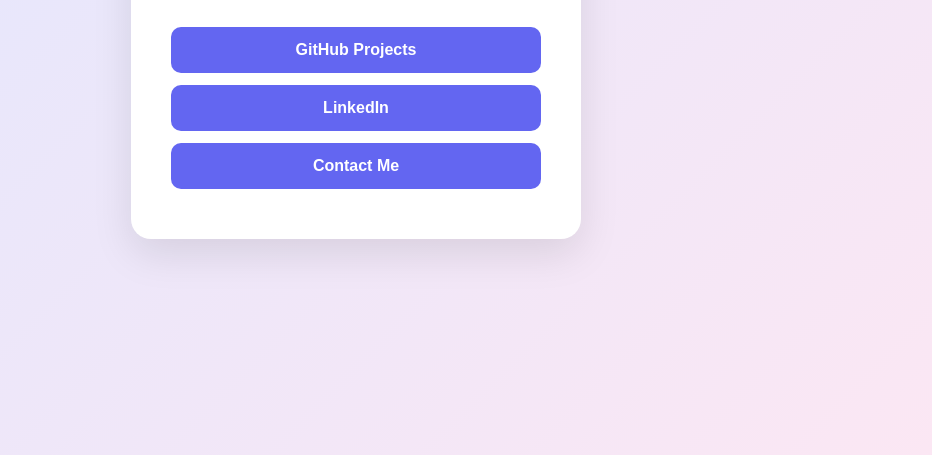
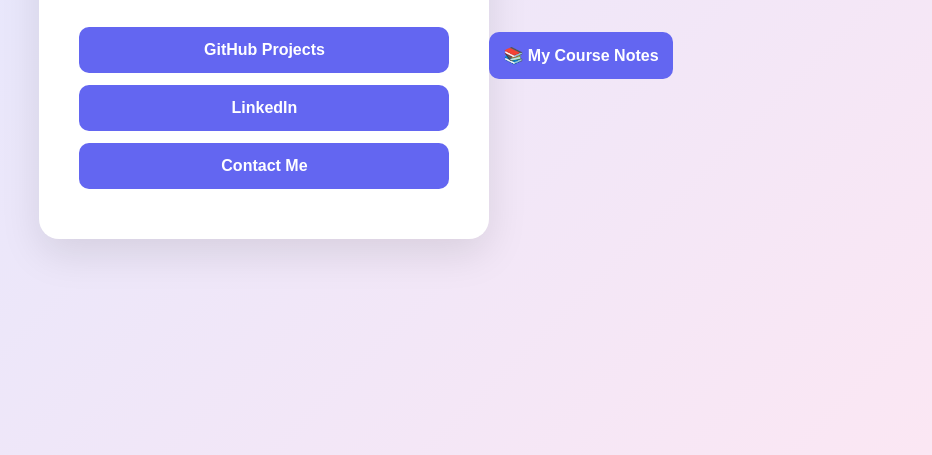
Before and after one commit to luannemhy-pixel/luannemhy-pixel.github.io, a plain HTML site: page index.html in a window 1280 px wide. Shown: the part 345-800 px from the top of the page, without its empty margins (284-1216 px from the left). Drawn offline with Linux system fonts and the light colour scheme.

Commit message:
Add link to course notes in index.html

```diff
--- a/index.html
+++ b/index.html
@@ -41,3 +41,8 @@
 
 </body>
 </html>
+
+
+<a href="notes.html" class="link-btn">
+  📚 My Course Notes
+</a>
```
